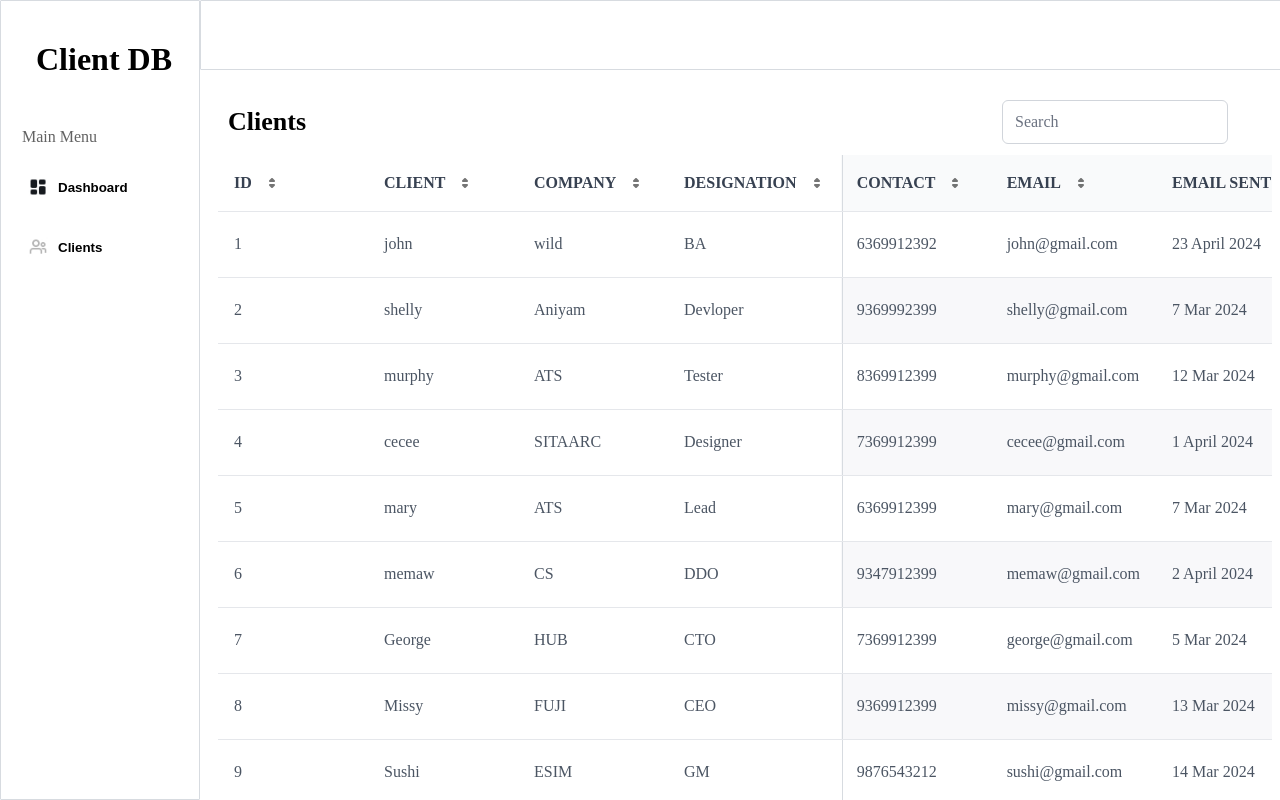
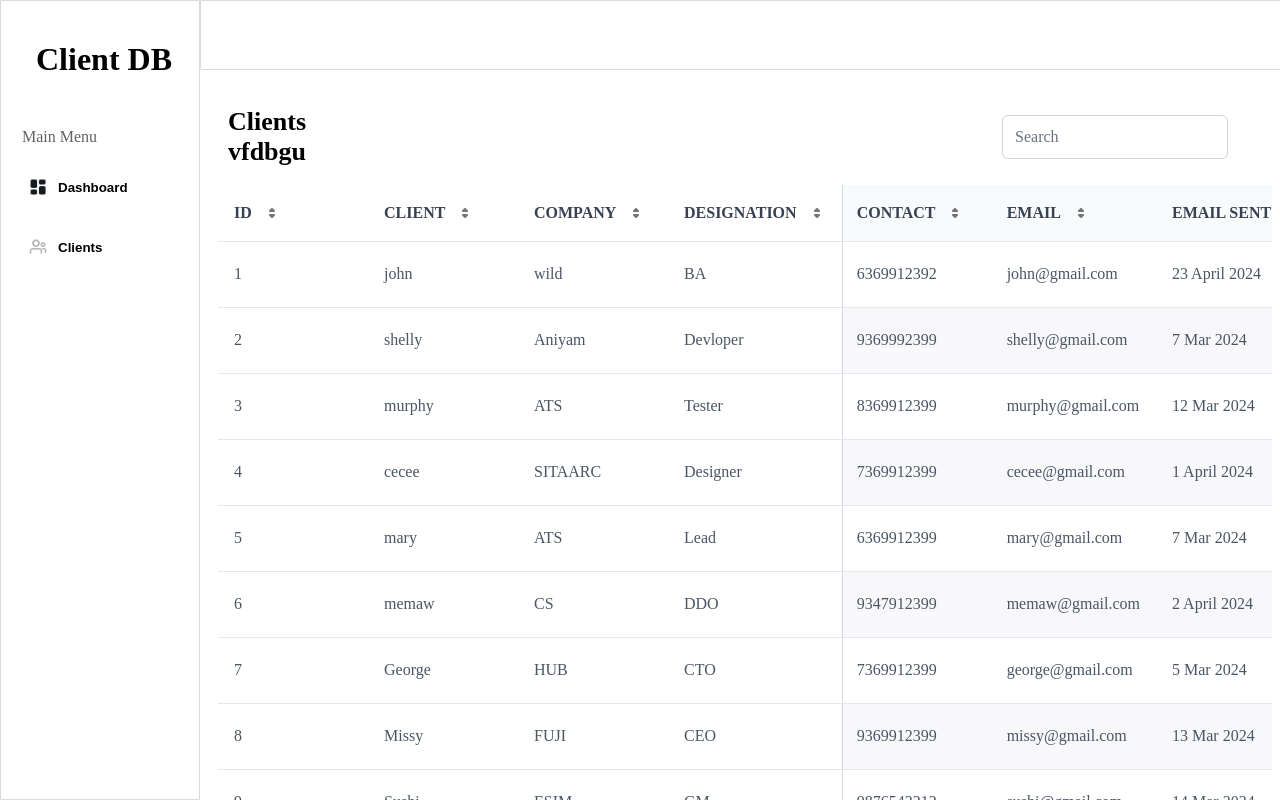
Before and after one commit to rithikarajamani/clientDB, a React (Vite) app: page /table in a window 1280 px wide. Shown: the top 800 px of the page. Built offline with nearby package versions, Linux system fonts and the light colour scheme; no server answers; a web font is replaced by a local one.

Commit message:
second push

```diff
--- a/src/components/clients/client.jsx
+++ b/src/components/clients/client.jsx
@@ -4,7 +4,7 @@ function Clients() {
   const fontStyles = useFont();
   return (
     <div style={fontStyles} className="client">
-      <h1>Clients</h1>
+      <h1>Clients vfdbgu</h1>
     </div>
   );
 }
```
